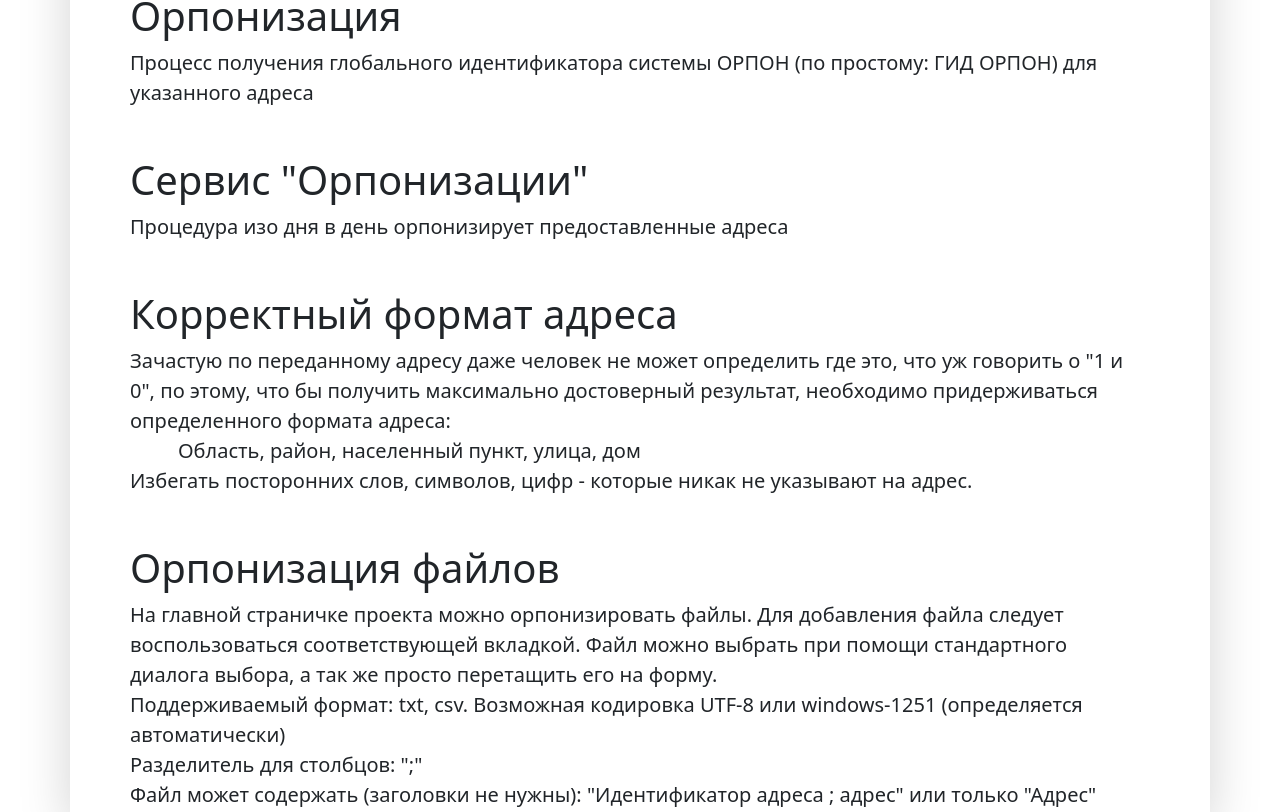
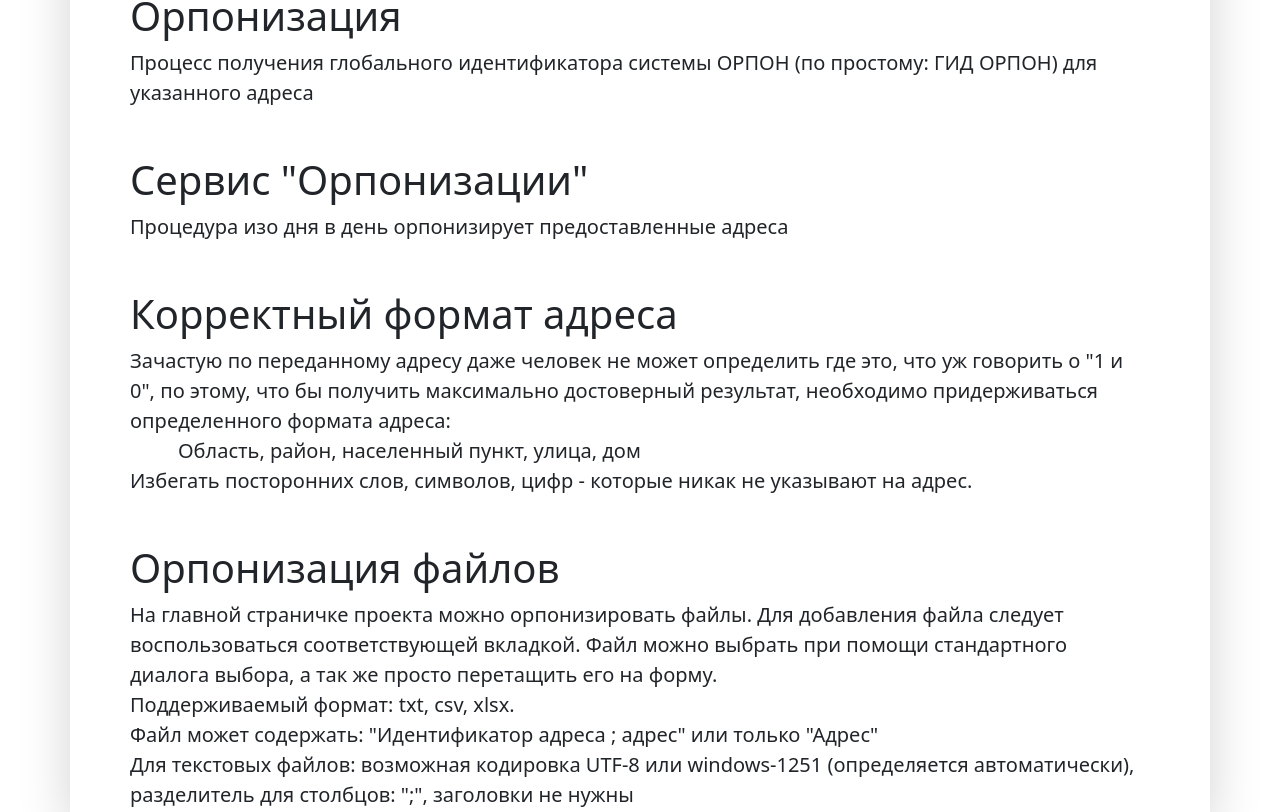
Before and after one commit to ACXap/react-orponing, a React (Create React App) app: page /about in a window 1280 px wide. Shown: the part 268-1080 px from the top of the page. Built offline with nearby package versions, Linux system fonts and the light colour scheme.

Commit message:
add read file xlsx

```diff
--- a/src/components/AboutComponent/About.js
+++ b/src/components/AboutComponent/About.js
@@ -28,10 +28,10 @@ export default class About extends React.PureComponent {
                 <AboutSimpleText header="Орпонизация файлов">
                     <p className="lead">На главной страничке проекта можно орпонизировать файлы.
                     Для добавления файла следует воспользоваться соответствующей вкладкой. Файл можно выбрать при помощи стандартного диалога выбора,
-                а так же просто перетащить его на форму.<br />Поддерживаемый формат: txt, csv.
-                Возможная кодировка UTF-8 или windows-1251 (определяется автоматически)<br />
-                Разделитель для столбцов: ";"<br />
-                Файл может содержать (заголовки не нужны): "Идентификатор адреса ; адрес" или только "Адрес"<br /></p>
+                а так же просто перетащить его на форму.<br />Поддерживаемый формат: txt, csv, xlsx.<br />
+                Файл может содержать: "Идентификатор адреса ; адрес" или только "Адрес"<br />
+                Для текстовых файлов: возможная кодировка UTF-8 или windows-1251 (определяется автоматически), разделитель для столбцов: ";", заголовки не нужны<br />
+                Для xlsx: заголовки обязательны, наименования неважны, порядок: идентификатор (если есть), адрес</p>
                     <table className="table table-bordered table-sm text-center">
                         <thead>
                             <tr>
```
